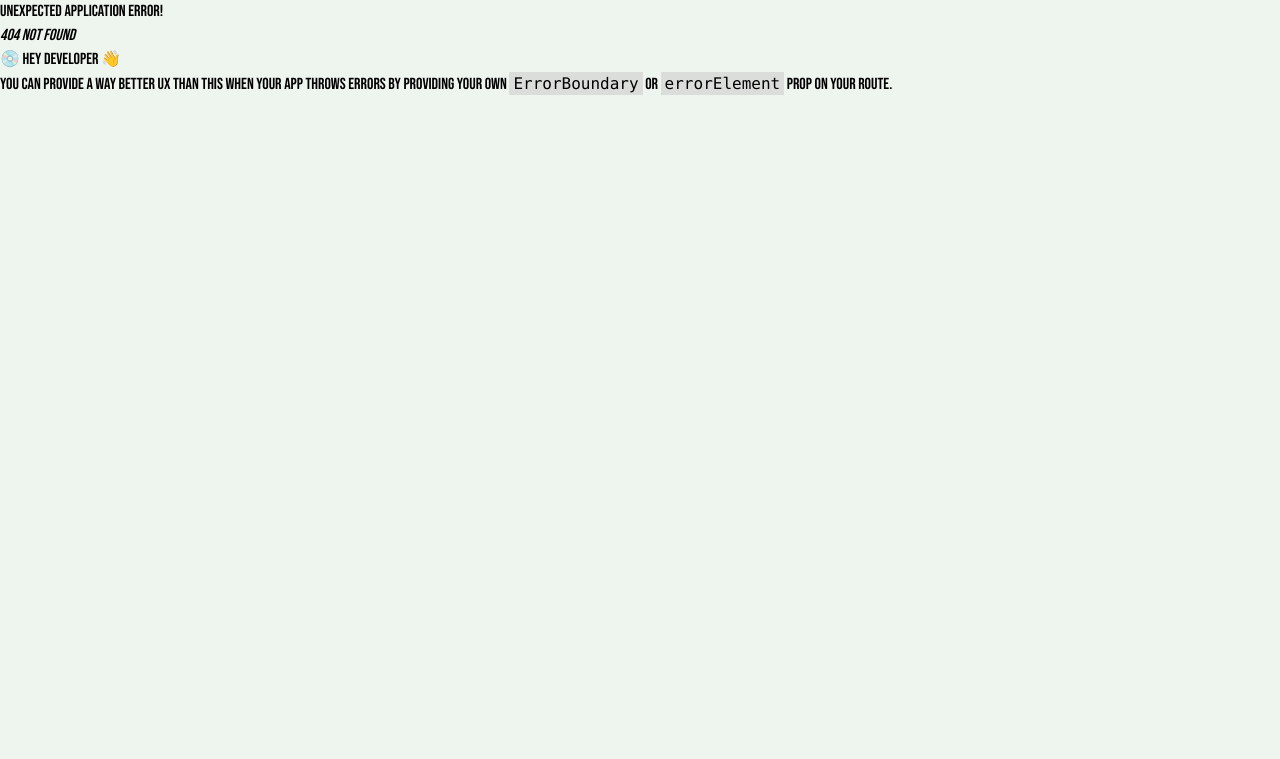
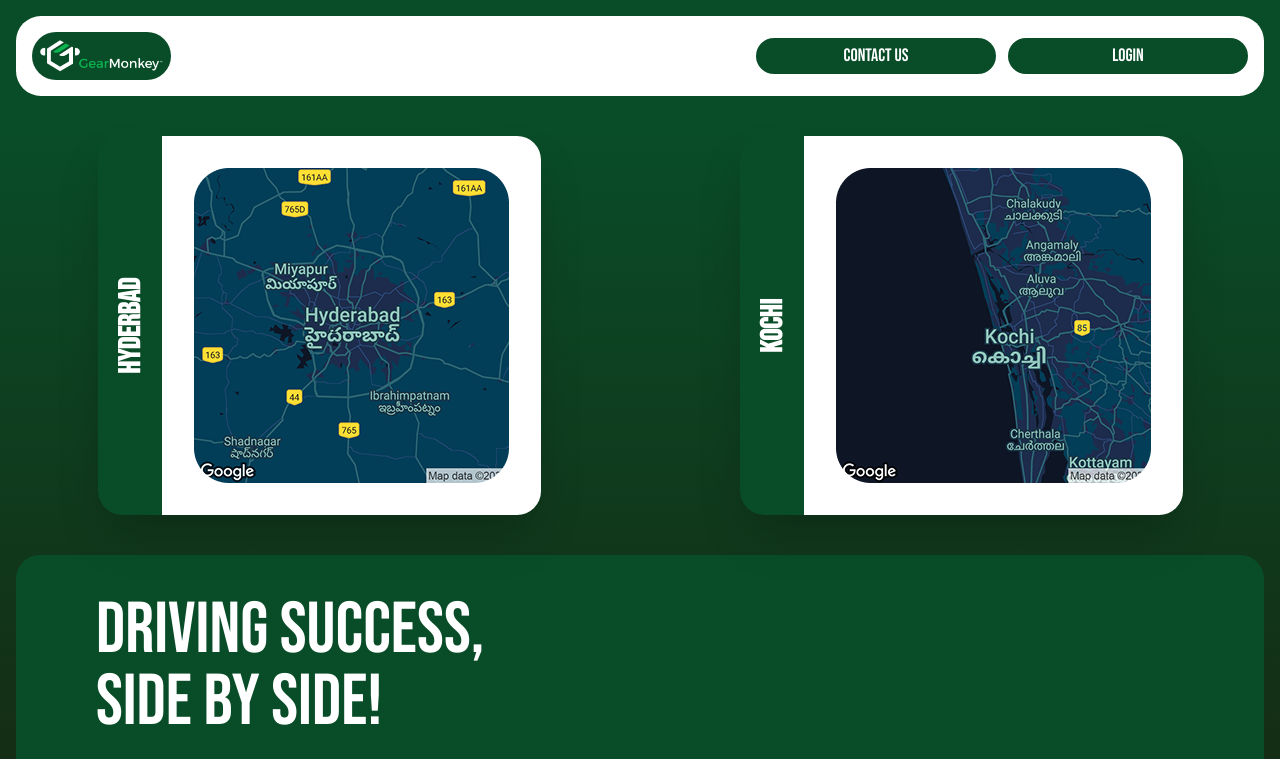
Before and after one commit to lofritex/gear-monkey-webpage, a React (Vite) app: page /contact in a window 1280 px wide. Before the commit this address had no page. Shown: the top 759 px of the page. Built offline with nearby package versions, Linux system fonts and the light colour scheme.

Commit message:
New webpage v 0.7

```diff
--- a/src/components/home/PartnersSection.tsx
+++ b/src/components/home/PartnersSection.tsx
@@ -1,5 +1,6 @@
 import LogoCard from "@/components/ui/LogoCard";
 import GearMonkeySymbol from "@/assets/images/gear-monkey-symbol.svg";
+import Button from "@/components/ui/Button";
 
 export default function PartnersSection() {
   return (
@@ -18,14 +19,15 @@
         </div>
       </div>
 
-      <div className="bg-primary mt-40 mb-20 flex flex-col items-center justify-between gap-5 rounded-[150px] px-10 py-20 text-center text-white md:flex-row md:text-left">
+      <div className="bg-primary mt-40 mb-20 flex flex-col items-center justify-between gap-5 rounded-4xl px-10 py-20 text-center text-white md:flex-row md:text-left lg:rounded-[150px]">
         <img src={GearMonkeySymbol} alt="" className="px-20" />
         <div className="flex flex-col items-center gap-5 md:items-start">
           <h3 className="text-5xl lg:text-7xl">GEAR UP NOW</h3>
           <p className="font-poppins max-w-[600px]">
-            Questions about growing your business? GearMonkey’s smart financial
+            Questions about growing your business? GearMonkey's smart financial
             tools are here to help—cash flow, operations, and more.
           </p>
+          <Button label="ONBOARD NOW" className={"w-60"} />
         </div>
       </div>
     </section>
--- a/src/components/ui/Button.tsx
+++ b/src/components/ui/Button.tsx
@@ -2,13 +2,18 @@
 
 type CustomButtonProps = {
   label: string;
+  variant?: "primary" | "secondary";
 } & ButtonHTMLAttributes<HTMLButtonElement>;
 
-export default function Button({ label, ...props }: CustomButtonProps) {
+export default function Button({
+  label,
+  variant,
+  ...props
+}: CustomButtonProps) {
   return (
     <button
       {...props}
-      className={`rounded-[25px] bg-[#EEF4EE] px-2 py-1 text-lg text-[#094d28] lg:px-10 ${props.className}`}
+      className={`rounded-[25px] px-2 py-1 text-lg lg:px-10 ${props.className} ${variant === "secondary" ? "bg-primary text-white" : "bg-[#EEF4EE] text-[#094d28]"}`}
     >
       {label}
     </button>
--- a/src/index.css
+++ b/src/index.css
@@ -1,7 +1,6 @@
 @import "tailwindcss";
 
 body {
-  background-color: #eef4ee;
   font-family: "Bebas Neue", sans-serif;
 }
 
@@ -21,8 +20,7 @@
 }
 
 .background-gradient-primary {
-
-background: linear-gradient(180deg, #094d28 12.17%, #18230f 100%);
+  background: linear-gradient(180deg, #094d28 12.17%, #18230f 100%);
 }
 @font-face {
   font-family: "Bebas Neue";
--- a/src/layouts/BaseLayout.tsx
+++ b/src/layouts/BaseLayout.tsx
@@ -1,10 +1,14 @@
-import { Outlet } from "react-router-dom";
+import { Outlet, useLocation } from "react-router-dom";
 import Header from "./Header";
 import Footer from "@/layouts/Footer";
 
 export default function BaseLayout() {
+  const location = useLocation();
+
   return (
-    <div className="flex flex-col items-center pb-10">
+    <div
+      className={`flex min-h-screen flex-col items-center pb-10 ${location.pathname === "/contact" ? "background-gradient-primary" : "bg-[#eef4ee]"}`}
+    >
       <Header />
       <main className="mt-24 w-full">
         <Outlet />
--- a/src/layouts/Footer.tsx
+++ b/src/layouts/Footer.tsx
@@ -3,15 +3,19 @@
 export default function Footer() {
   return (
     <div className="flex w-full justify-center px-4">
-      <footer className="bg-primary grid w-full max-w-screen-xl grid-cols-2 rounded-3xl text-white">
-        <div className="px-20 py-10">
-          <h1 className="text-7xl">
+      <footer className="bg-primary flex w-full max-w-screen-xl flex-col items-center rounded-3xl text-white lg:grid lg:grid-cols-2">
+        <div className="p-4 lg:px-20 lg:py-10">
+          <h1 className="text-4xl lg:text-7xl">
             DRIVING SUCCESS,
-            <br /> SIDE BY SIDE!
+            <br className="hidden lg:block" /> SIDE BY SIDE!
           </h1>
-          <img className="pt-5" src={GearMonkeyLogo} alt="Gear monkey logo" />
+          <img
+            className="max-h-20 pt-2 lg:max-h-full lg:pt-5"
+            src={GearMonkeyLogo}
+            alt="Gear monkey logo"
+          />
         </div>
-        <div className="flex h-full w-full flex-col items-end justify-end px-20 py-10">
+        <div className="flex h-full w-full flex-col items-center justify-end py-4 lg:items-end lg:px-20 lg:py-10">
           <h6 className="font-poppins">email@gmail.com</h6>
           <h6>98745 12345</h6>
           <Button label="CONTACT US" className={"mt-5 w-60"} />
--- a/src/layouts/Header.tsx
+++ b/src/layouts/Header.tsx
@@ -1,20 +1,42 @@
 import Button from "@/components/ui/Button";
 import GearMonkeyLogo from "@/assets/images/gear-monkey-logo.png";
-import { Link } from "react-router-dom";
+import { Link, useLocation } from "react-router-dom";
 
 const useStyles = () => ({
   button: "min-w-16 sm:w-32 md:w-40 lg:w-60 text-sm md:text-lg",
 });
 
 export default function Header() {
+  const location = useLocation();
   const styles = useStyles();
+  const buttonVariant =
+    location.pathname === "/contact" ? "secondary" : "primary";
+
   return (
-    <header className="bg-primary fixed right-4 left-4 z-50 mx-auto mt-4 flex w-auto max-w-screen justify-between rounded-[25px] p-4 md:max-w-screen-xl">
-      <img className="max-h-10" src={GearMonkeyLogo} alt="Gear monkey logo" />
+    <header
+      className={`${location.pathname === "/contact" ? "bg-white" : "bg-primary"} fixed right-4 left-4 z-50 mx-auto mt-4 flex w-auto max-w-screen items-center justify-between rounded-[25px] p-4 md:max-w-screen-xl`}
+    >
+      <Link to="/" className="bg-primary rounded-4xl px-2">
+        <img
+          src={GearMonkeyLogo}
+          alt="Gear monkey logo"
+          className="my-1 max-h-6 lg:my-2 lg:max-h-8"
+        />
+      </Link>
       <nav className="flex gap-3">
-        <Button label="CONTACT US" className={styles.button} />
+        <Link to="/contact">
+          <Button
+            variant={buttonVariant}
+            label="CONTACT US"
+            className={styles.button}
+          />
+        </Link>
         <Link to="https://app.gearmonkey.in/">
-          <Button label="LOGIN" className={styles.button} />
+          <Button
+            variant={buttonVariant}
+            label="LOGIN"
+            className={styles.button}
+          />
         </Link>
       </nav>
     </header>
--- a/src/navigation/routes.tsx
+++ b/src/navigation/routes.tsx
@@ -1,6 +1,7 @@
 import { createBrowserRouter } from "react-router-dom";
 import BaseLayout from "../layouts/BaseLayout";
 import Home from "../pages/Home";
+import Contact from "@/pages/Contact";
 
 export const routes = createBrowserRouter([
   {
@@ -11,6 +12,10 @@
         index: true,
         element: <Home />,
       },
+      {
+        path: "contact",
+        element: <Contact />,
+      },
     ],
   },
 ]);
--- /dev/null
+++ b/src/pages/Contact.tsx
@@ -0,0 +1,39 @@
+import HyderbadMap from "@/assets/images/hyderbad-map.png";
+import KochiMap from "@/assets/images/kochi-map.png";
+
+interface PlaceCardProps {
+  image: string;
+  location: string;
+}
+const PlaceCard = ({ image, location }: PlaceCardProps) => {
+  return (
+    <div>
+      <div className="relative w-full max-w-md overflow-hidden rounded-3xl shadow-2xl">
+        {/* Green sidebar */}
+        <div className="bg-primary absolute top-0 bottom-0 left-0 flex w-16 items-center justify-center rounded-l-3xl">
+          <div className="-rotate-90 transform text-3xl font-bold whitespace-nowrap text-white">
+            {location}
+          </div>
+        </div>
+
+        {/* Main content */}
+        <div className="ml-16 flex gap-8 bg-white p-8">
+          <img src={image} />
+        </div>
+      </div>
+    </div>
+  );
+};
+
+export default function Contact() {
+  return (
+    <section className="flex w-full flex-col items-center">
+      <div className="my-10 w-full max-w-screen-xl">
+        <div className="flex flex-wrap justify-around gap-5 px-2">
+          <PlaceCard image={HyderbadMap} location={"HYDERBAD"} />
+          <PlaceCard image={KochiMap} location={"KOCHI"} />
+        </div>
+      </div>
+    </section>
+  );
+}
```
Also changed, not shown: src/assets/images/hyderbad-map.png (added), src/assets/images/kochi-map.png (added).
